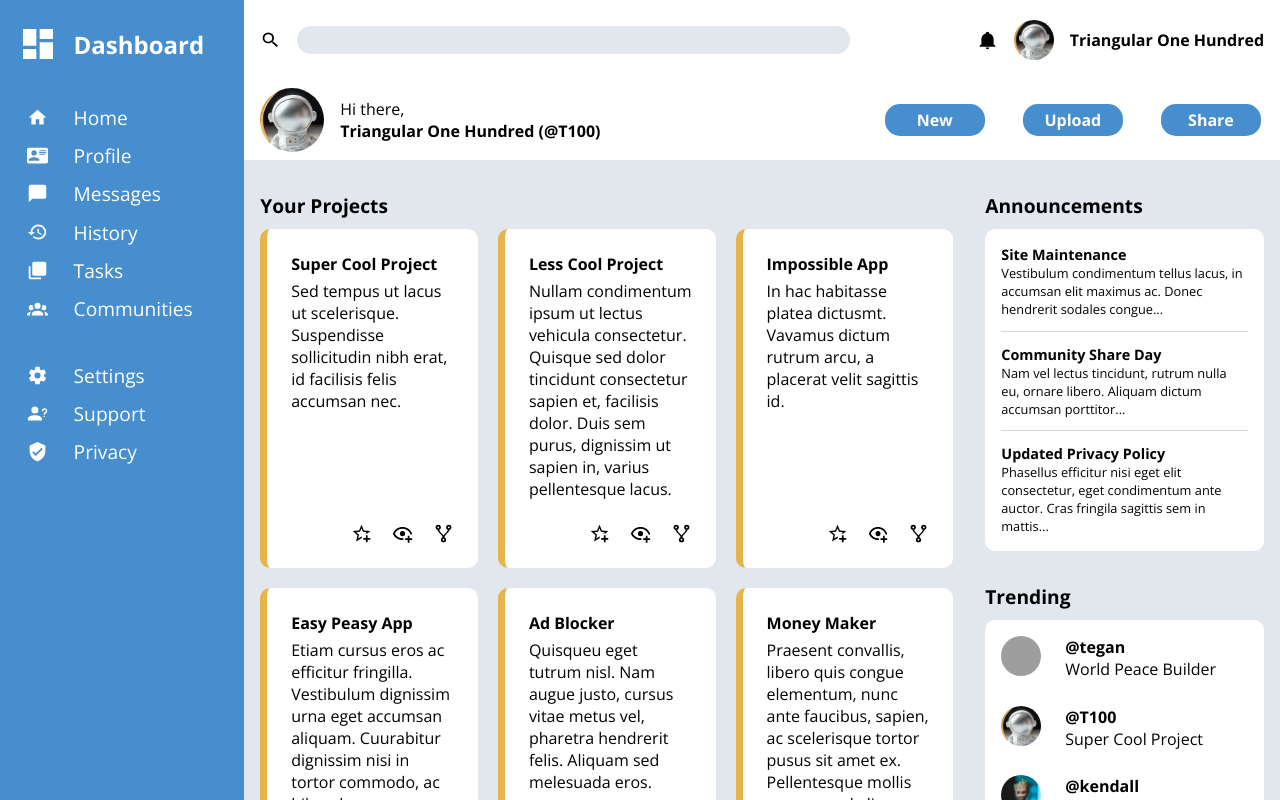
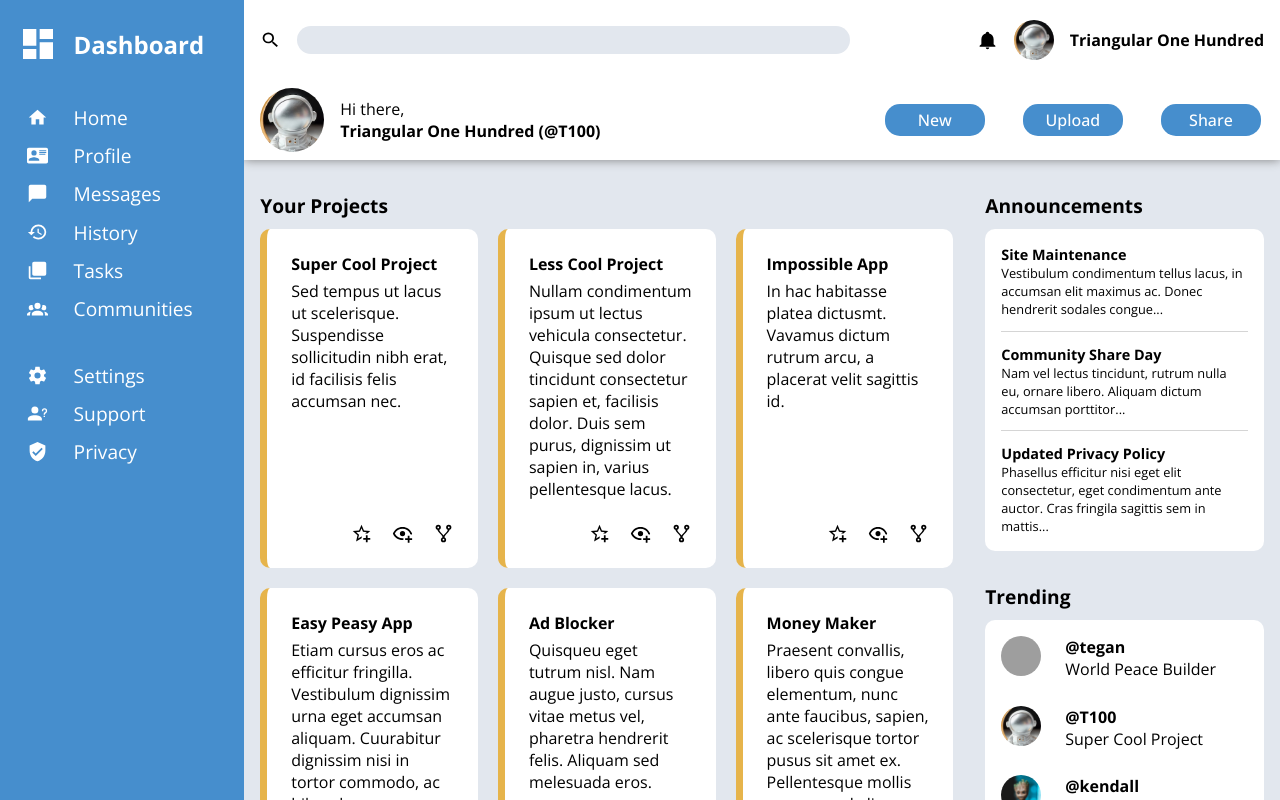
Before and after one commit to Triangular100/admin-dashboard, a plain HTML site: page index.html in a window 1280 px wide. Drawn offline with nearby package versions, Linux system fonts and the light colour scheme; grey boxes are pictures that could not be loaded.

Commit message:
Add header shadow

```diff
--- a/styles/style.css
+++ b/styles/style.css
@@ -12,7 +12,6 @@
     padding: 0;
     box-sizing: border-box;
 }
-
 
 body {
     font-family: "Open Sans", sans-serif, Arial, Helvetica;
@@ -78,6 +77,7 @@ a {
     padding-left: 1.1rem;
     padding-top: 1.5rem;
     padding-right: 2.5rem;
+    z-index: 2;
 }
 
 .header {
@@ -86,6 +86,9 @@ a {
     display: grid;
     grid-template-columns: 3fr 2fr;
     grid-template-rows: auto 1fr;
+
+    box-shadow: 0 0px 10px gray;
+    z-index: 1;
 }
 
 .content {
@@ -221,7 +224,7 @@ a {
 }
 
 .actions-container .action {
-    font-weight: bold;
+    font-weight: 500;
     background-color: #468ecd;
     color: white;
     border-radius: 15px;
```
